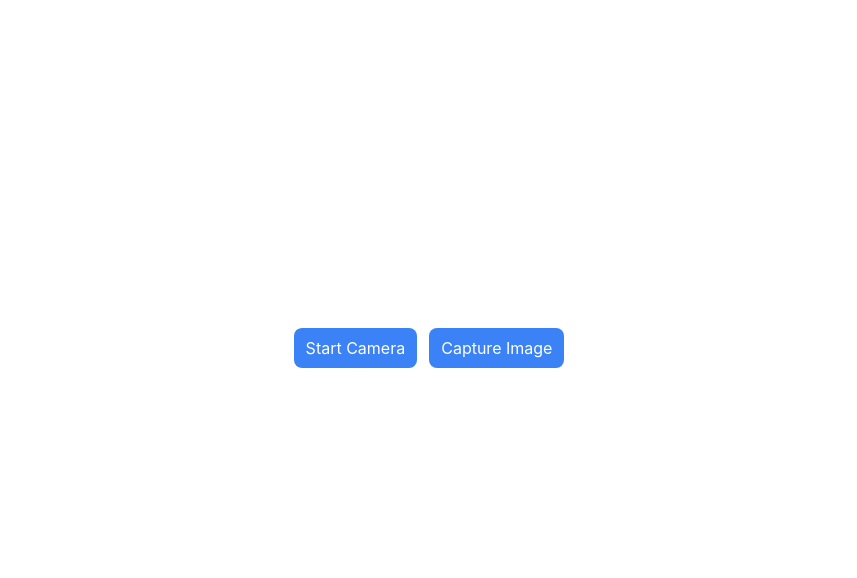
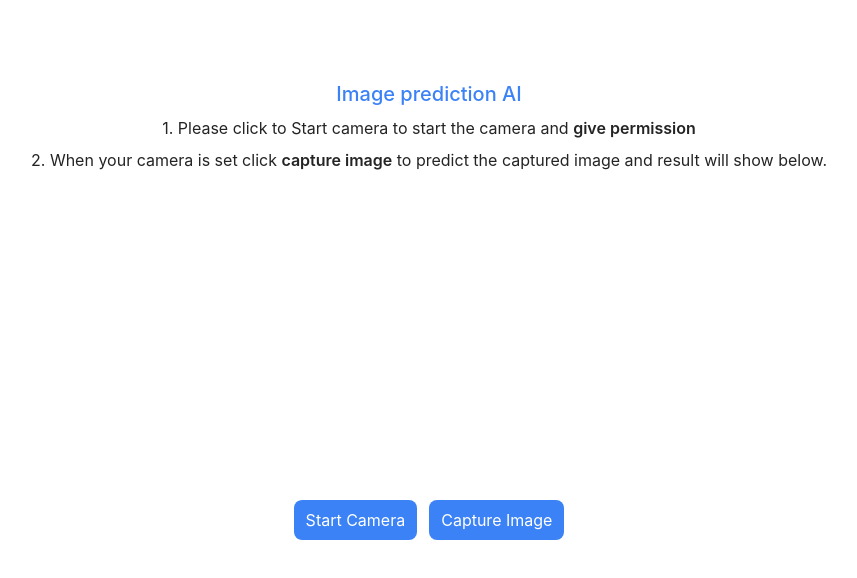
Before and after one commit to Neamul01/image-prediction-AI-frontend, a React (Vite) app: page / in a window 1280 px wide. Shown: the top 578 px of the page, without its empty margins (211-1068 px from the left). Built offline with nearby package versions, Linux system fonts and the light colour scheme.

Commit message:
CameraCapture component updated

```diff
--- a/src/components/CameraCapture.tsx
+++ b/src/components/CameraCapture.tsx
@@ -73,7 +73,21 @@ const CameraCapture: React.FC = () => {
   //   };
 
   return (
-    <div className="">
+    <div className="mt-20 px-2">
+      <div className="flex flex-col gap-2 items-center">
+        <h2 className="text-center text-xl text-blue-500 font-medium">
+          Image prediction AI
+        </h2>
+        <p>
+          1. Please click to Start camera to start the camera and{" "}
+          <span className="font-semibold">give permission</span>{" "}
+        </p>
+        <p>
+          2. When your camera is set click{" "}
+          <span className="font-semibold">capture image</span> to predict the
+          captured image and result will show below.{" "}
+        </p>
+      </div>
       <div className="flex items-center flex-col gap-2">
         <video ref={videoRef} autoPlay width="640" height="480"></video>
         <div className="flex gap-3">
@@ -100,10 +114,10 @@ const CameraCapture: React.FC = () => {
       <div className="max-w-[600px] mx-auto ">
         {analyzeData && !isLoading ? (
           <div className="flex flex-col items-start">
-            <p>
+            {/* <p>
               <span className="font-semibold text-xl">Area: </span>
               <span className="capitalize">{analyzeData.area}</span>
-            </p>
+            </p> */}
             <p>
               <span className="font-semibold text-xl">Tracked Object: </span>
               <span className="capitalize">
```
